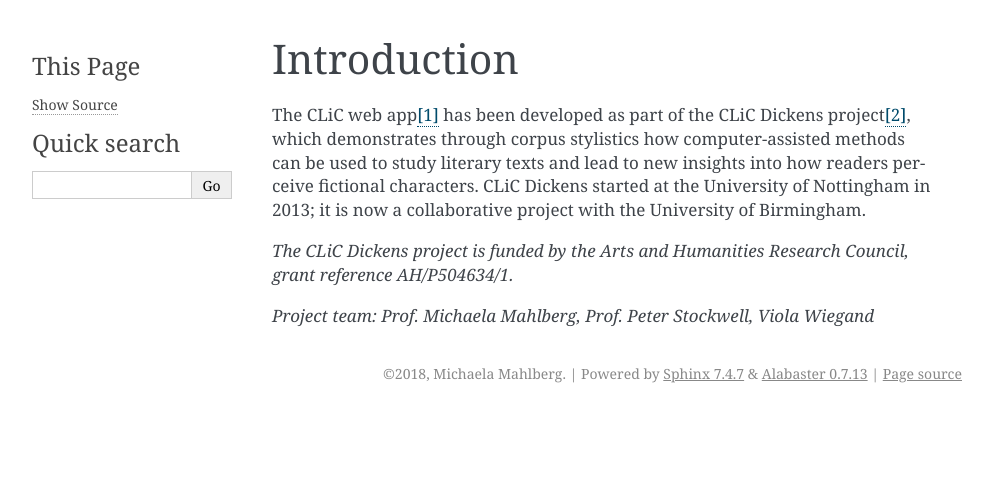
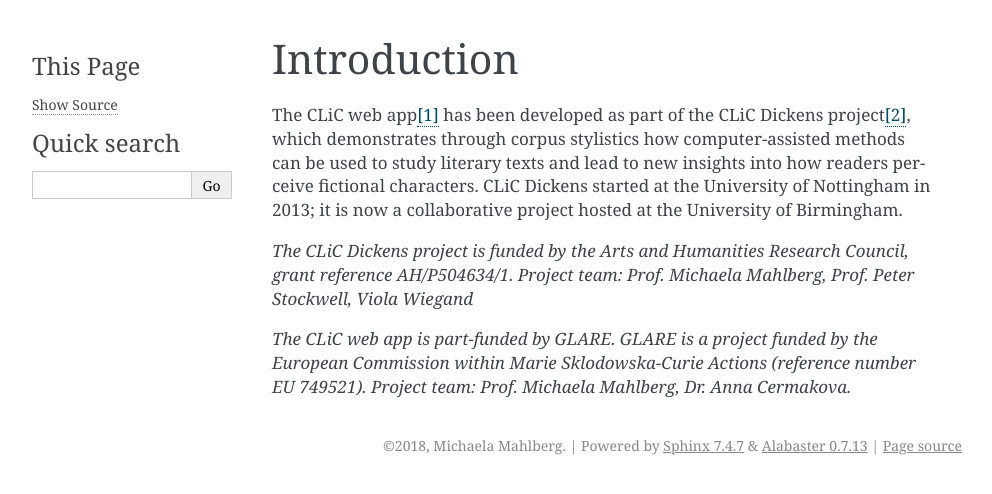
Before and after one commit to mahlberg-lab/clic, a Sphinx documentation site: the page built from docs/introduction.rst, in a window 1280 px wide. Shown: the top 494 px of the page, without its empty margins (148-1140 px from the left). Built offline with Sphinx 7.4.7, drawn with Linux system fonts in a browser that asks for light colours; pages that are not in the unit, such as notebooks, are missing from menus; the version number could not be read and is left out.

Commit message:
docs: minor update + add GLARE grant reference

```diff
--- a/docs/introduction.rst
+++ b/docs/introduction.rst
@@ -7,11 +7,11 @@
 through corpus stylistics how computer-assisted methods can be used to
 study literary texts and lead to new insights into how readers perceive
 fictional characters. CLiC Dickens started at the University of
-Nottingham in 2013; it is now a collaborative project with the
+Nottingham in 2013; it is now a collaborative project hosted at the
 University of Birmingham.
 
 *The CLiC Dickens project is funded by the Arts and Humanities Research
-Council, grant reference AH/P504634/1.*
+Council, grant reference AH/P504634/1. Project team: Prof. Michaela Mahlberg, Prof. Peter Stockwell, Viola
+Wiegand*
 
-*Project team: Prof. Michaela Mahlberg, Prof. Peter Stockwell, Viola
-Wiegand*
+*The CLiC web app is part-funded by GLARE. GLARE is a project funded by the European Commission within Marie Sklodowska-Curie Actions (reference number EU 749521). Project team: Prof. Michaela Mahlberg, Dr. Anna Cermakova.*
```
